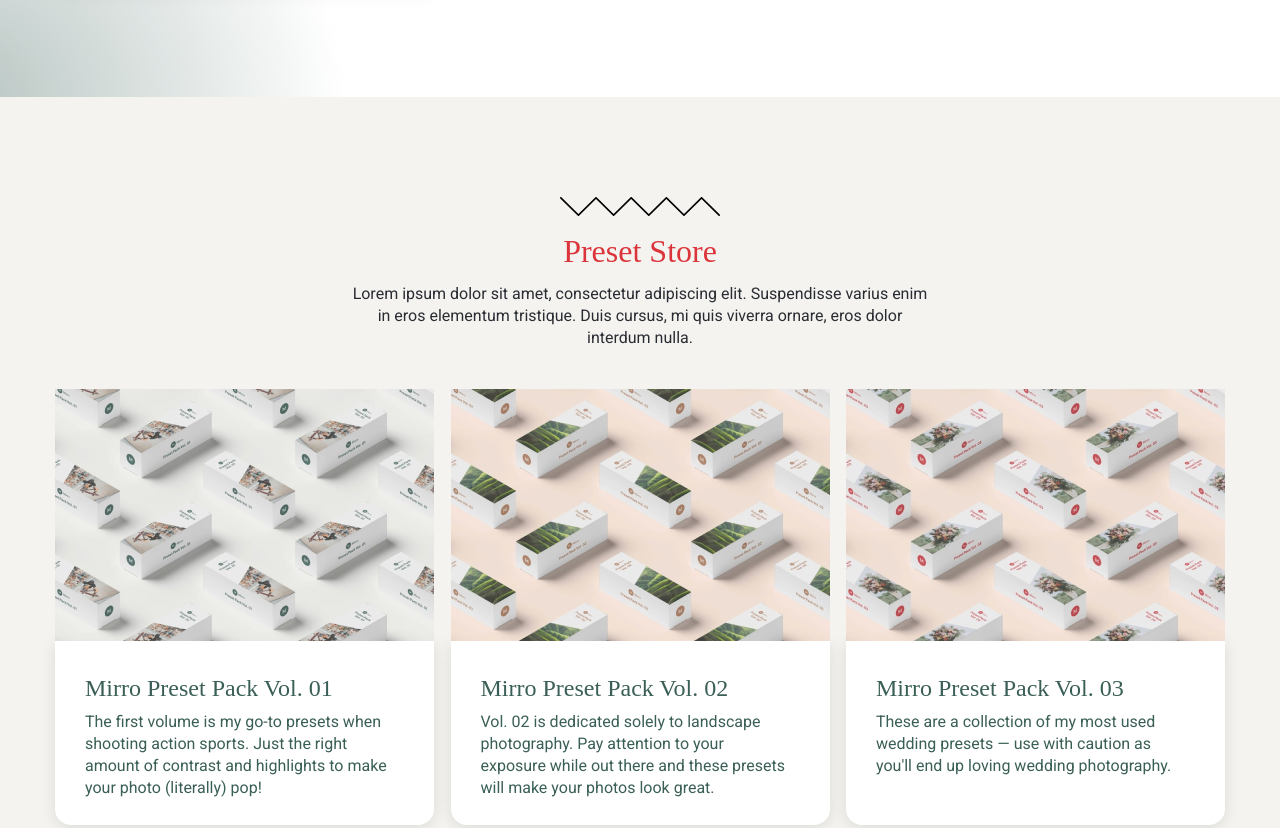
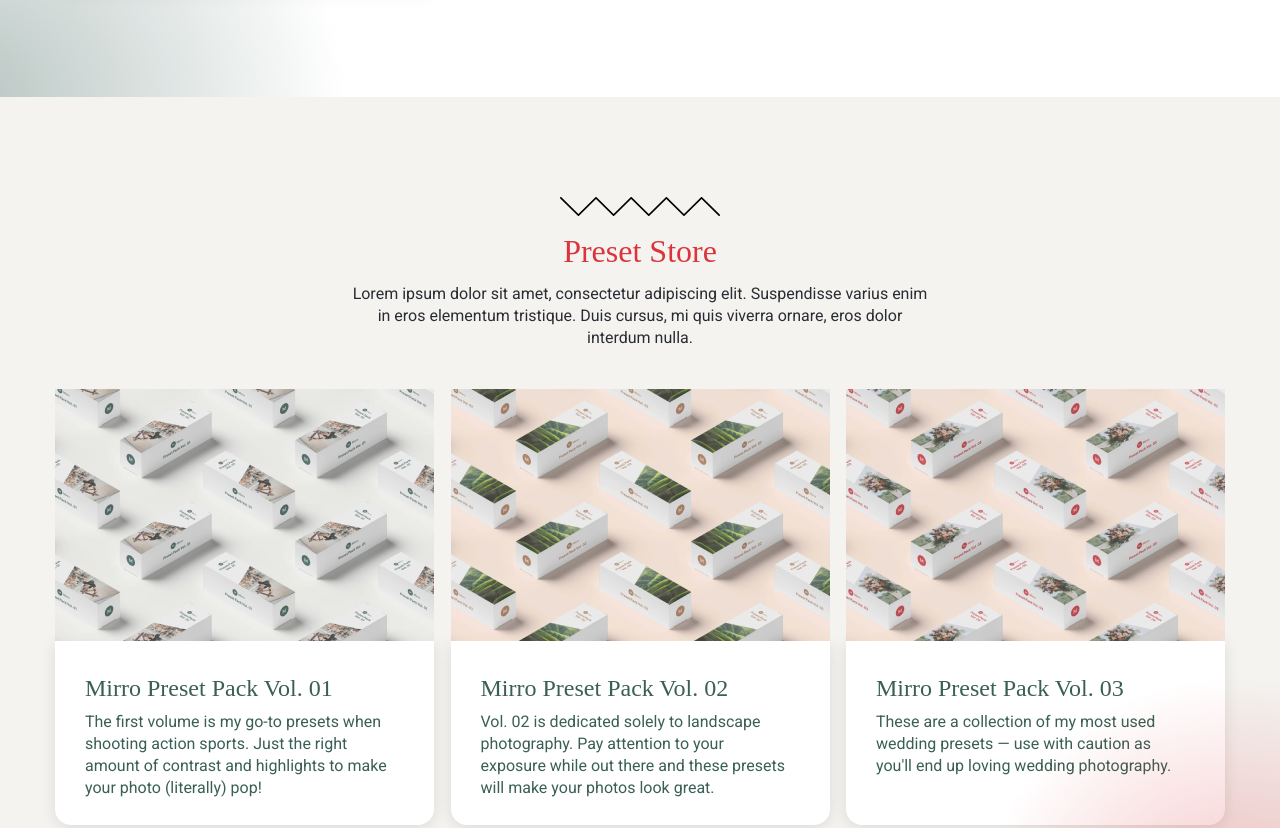
Before and after one commit to Daniil-gavrilooov/miro, a plain HTML site: page app/index.html in a window 1280 px wide. Shown: the part 2318-3146 px from the top of the page. Drawn offline with Linux system fonts and the light colour scheme; a web font is replaced by a local one.

Commit message:
finish section (store)

```diff
--- a/app/scss/_store.scss
+++ b/app/scss/_store.scss
@@ -1,6 +1,16 @@
 .store {
     padding: 100px 0;
     background-color: $beige;
+    position: relative;
+    &::before{
+        position: absolute;
+        content: '';
+        width: 303px;
+        height: 303px;
+        bottom: 0;
+        right: 0;
+        background-image: url(../images/story__shadow.png);
+    }
 
     & .section__title-text {
         color: #DB343B;
```
Also changed, not shown: app/css/style.min.css.
